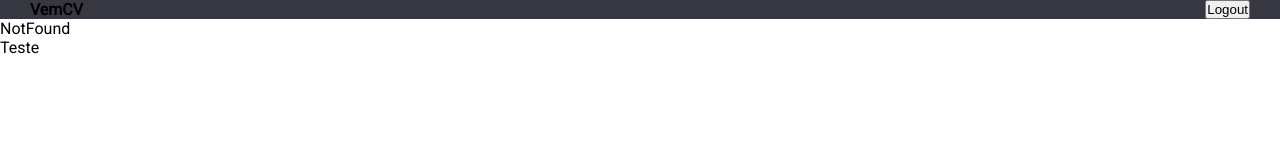
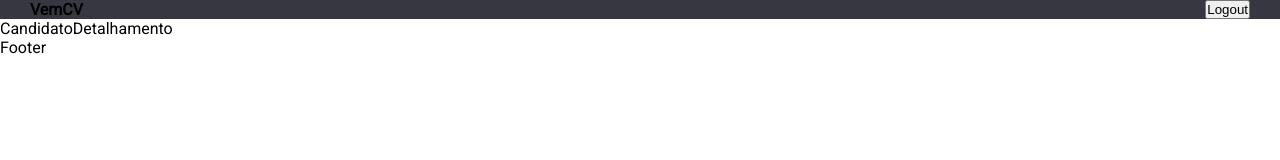
Before and after one commit to PauloFra/projeto-final-VemSer, a React (Create React App) app in the folder projeto-final-vemser/: page /detalhe-candidato/1 in a window 1280 px wide. Shown: the top 160 px of the page. Built offline with nearby package versions, Linux system fonts and the light colour scheme; sample sign-in values are in the browser's storage.

Commit message:
pagina detalhes contato

```diff
--- a/projeto-final-vemser/src/components/footer/Footer.tsx
+++ b/projeto-final-vemser/src/components/footer/Footer.tsx
@@ -2,14 +2,8 @@ import { useContext } from "react";
 import { AuthContext } from "../../context/AuthContext";
 import * as C from "./Footer.styles";
 function Footer() {
-  const { isLogged ,handleLogout } = useContext<any>(AuthContext);
-  return (
-  <C.Footer>
-  {isLogged &&
-    <p>Teste</p>
-  }
-  </C.Footer>
-  )
+  const { isLogged, handleLogout } = useContext<any>(AuthContext);
+  return <C.Footer>{isLogged && <p>Footer</p>}</C.Footer>;
 }
 
 export default Footer;
--- /dev/null
+++ b/projeto-final-vemser/src/pages/candidatoDetalhamento/CandidatoDetalhamento.tsx
@@ -0,0 +1,7 @@
+import React from "react";
+
+const CandidatoDetalhamento = () => {
+  return <div>CandidatoDetalhamento</div>;
+};
+
+export default CandidatoDetalhamento;
--- a/projeto-final-vemser/src/routers.tsx
+++ b/projeto-final-vemser/src/routers.tsx
@@ -1,36 +1,34 @@
-import {
-  BrowserRouter,
-  Route,
-  Routes
-} from 'react-router-dom'
-import AuthProvider from './context/AuthContext'
-import NotFound from './components/notFound/NotFound'
-import Curriculos from './pages/curriculos/Curriculos'
-import FormCurriculo from './pages/curriculos/FormCurriculo'
-import Login from './pages/login/Login'
-import Vagas from './pages/vagas/Vagas'
-import Header from './components/header/Header'
-import Footer from './components/footer/Footer'
+import { BrowserRouter, Route, Routes } from "react-router-dom";
+import AuthProvider from "./context/AuthContext";
+import NotFound from "./components/notFound/NotFound";
+import Curriculos from "./pages/curriculos/Curriculos";
+import FormCurriculo from "./pages/curriculos/FormCurriculo";
+import Login from "./pages/login/Login";
+import Vagas from "./pages/vagas/Vagas";
+import Header from "./components/header/Header";
+import Footer from "./components/footer/Footer";
+import CandidatoDetalhamento from "./pages/candidatoDetalhamento/CandidatoDetalhamento";
 function Routers() {
   return (
-
     <BrowserRouter>
       <AuthProvider>
         <Header />
         <Routes>
-            <Route path='*' element={<NotFound />} />
-            <Route path='/login' element={<Login />} />
-            <Route  path='/' element={<Vagas />} />
-            <Route  path='/curriculos' element={<Curriculos />} />
-            <Route path='/form-curriculo' element={<FormCurriculo />}>
-              <Route path=':idCandidato' element={<FormCurriculo/>} />
+          <Route path="*" element={<NotFound />} />
+          <Route path="/login" element={<Login />} />
+          <Route path="/" element={<Vagas />} />
+          <Route path="/curriculos" element={<Curriculos />} />
+          <Route path="/form-curriculo" element={<FormCurriculo />}>
+            <Route path=":idCandidato" element={<FormCurriculo />} />
+          </Route>
+          <Route path="/detalhe-candidato" element={<CandidatoDetalhamento />}>
+            <Route path=":idCandidato" element={<CandidatoDetalhamento />} />
           </Route>
         </Routes>
         <Footer />
       </AuthProvider>
     </BrowserRouter>
-
-  )
+  );
 }
 
-export default Routers
+export default Routers;
```
Lines whose indentation alone changed are shown as unchanged.
